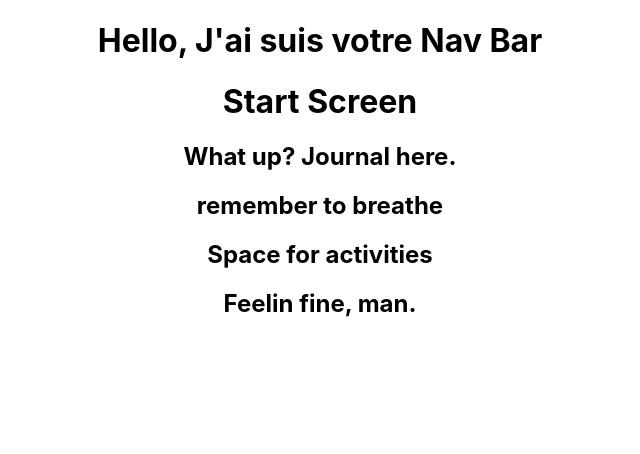
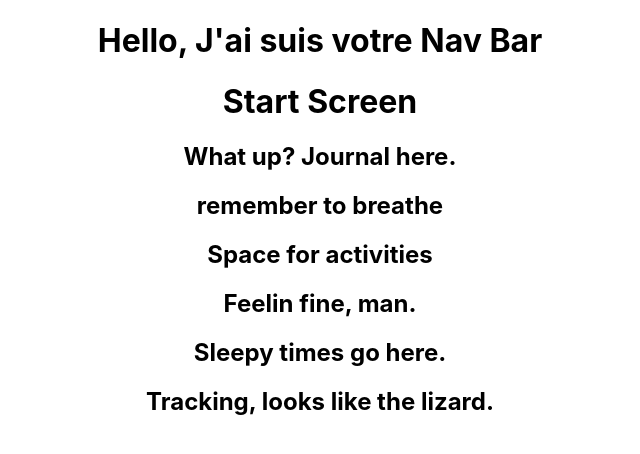
Before and after one commit to fatpav/code-br-, a React (Create React App) app in the folder code_br_client_side/: page / in a window 1280 px wide. Shown: the top 454 px of the page, without its empty margins (320-960 px from the left). Built offline with nearby package versions, Linux system fonts and the light colour scheme.

Commit message:
further components

```diff
--- a/code_br_client_side/src/App.js
+++ b/code_br_client_side/src/App.js
@@ -5,6 +5,8 @@ import Journal from './components/Journal';
 import Breathing from './Breathing';
 import Activities from './components/Activities';
 import Mood from './components/Mood';
+import Sleep from './components/Sleep';
+import Tracker from './components/Tracker';
 
 function App() {
   return (
@@ -16,6 +18,8 @@ function App() {
       <Breathing></Breathing>
       <Activities></Activities>
       <Mood></Mood>
+      <Sleep></Sleep>
+      <Tracker></Tracker>
 
     </div>
   );
--- a/code_br_client_side/src/components/Sleep.js
+++ b/code_br_client_side/src/components/Sleep.js
@@ -1,3 +1,7 @@
 const Sleep = () => {
+    return (
+        <h2>Sleepy times go here.</h2>
+    )
+};
 
-}
+export default Sleep;
--- /dev/null
+++ b/code_br_client_side/src/components/Tracker.js
@@ -0,0 +1,7 @@
+const Tracker = () => {
+    return (
+        <h2>Tracking, looks like the lizard.</h2>
+    )
+};
+
+export default Tracker;
```
Also changed, not shown: 1 other file (tests, documents, lock files or other folders).
